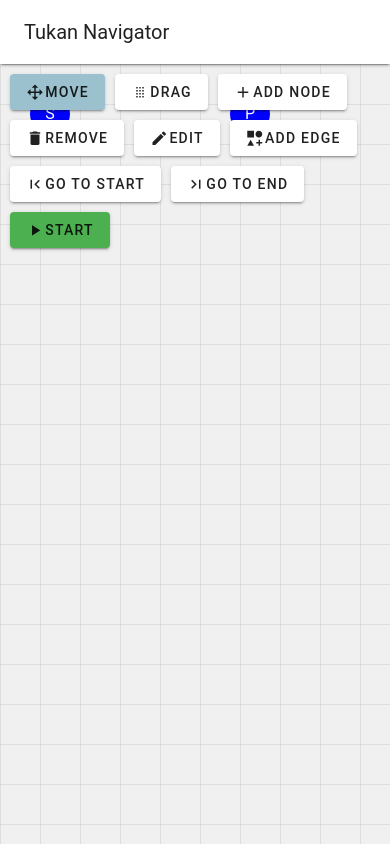
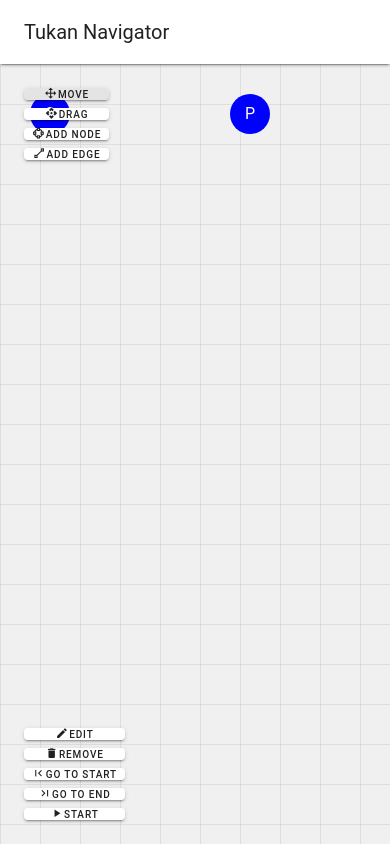
Before and after one commit to smugg99/Tukan-Navigator, a Vue app in the folder web/tukan-navigator/: page / in a window 390 px wide. Built offline with nearby package versions, Linux system fonts and the light colour scheme.

Commit message:
more size compatibility on mobile

```diff
--- a/web/tukan-navigator/src/App.vue
+++ b/web/tukan-navigator/src/App.vue
@@ -23,8 +23,8 @@
 
 <style>
 html, body {
+  overflow: hidden;
   height: 100%;
   margin: 0;
-  overflow: hidden;
 }
 </style>
--- a/web/tukan-navigator/src/components/Graph.vue
+++ b/web/tukan-navigator/src/components/Graph.vue
@@ -109,66 +109,85 @@
           </svg>
 
           <!-- Button group outside SVG for z-index stacking -->
-          <div class="button-group">
+          <div class="button-group top">
             <!-- Buttons with icons and gaps -->
             <v-btn
               :class="{ 'v-btn--active': mode === 'pan' }"
               @click.stop="setMode('pan')"
-              dense
+              :size="isMobile ? 'x-small' : 'large'"
+              density="comfortable"
             >
               <v-icon>mdi-cursor-move</v-icon> Move
             </v-btn>
+
             <v-btn
               :class="{ 'v-btn--active': mode === 'drag' }"
               @click.stop="setMode('drag')"
-              dense
+              :size="isMobile ? 'x-small' : 'large'"
+              density="comfortable"
             >
-              <v-icon>mdi-drag</v-icon> Drag
+              <v-icon>mdi-drag-variant</v-icon> Drag
             </v-btn>
+
             <v-btn
               :class="{ 'v-btn--active': mode === 'add' }"
               @click.stop="setMode('add')"
-              dense
+              :size="isMobile ? 'x-small' : 'large'"
+              density="comfortable"
             >
-              <v-icon>mdi-plus</v-icon> Add Node
+              <v-icon>mdi-vector-circle</v-icon> Add Node
             </v-btn>
+
+            <v-btn
+              :class="{ 'v-btn--active': mode === 'addEdge' }"
+              @click.stop="setMode('addEdge')"
+              :size="isMobile ? 'x-small' : 'large'"
+              density="comfortable"
+            >
+              <v-icon>mdi-vector-line</v-icon> Add Edge
+            </v-btn>
+
+          </div>
+          <div class="button-group bottom">
+            <v-btn
+              :class="{ 'v-btn--active': mode === 'edit' }"
+              @click.stop="setMode('edit')"
+              :size="isMobile ? 'x-small' : 'large'"
+              density="comfortable"
+            >
+              <v-icon>mdi-pencil</v-icon> Edit
+            </v-btn>
+
             <v-btn
               :class="{ 'v-btn--active': mode === 'remove' }"
               @click.stop="setMode('remove')"
-              dense
+              :size="isMobile ? 'x-small' : 'large'"
+              density="comfortable"
             >
               <v-icon>mdi-delete</v-icon> Remove
             </v-btn>
-            <v-btn
-              :class="{ 'v-btn--active': mode === 'edit' }"
-              @click.stop="setMode('edit')"
-              dense
-            >
-              <v-icon>mdi-pencil</v-icon> Edit
-            </v-btn>
-            <v-btn
-              :class="{ 'v-btn--active': mode === 'addEdge' }"
-              @click.stop="setMode('addEdge')"
-              dense
-            >
-              <v-icon>mdi-shape-plus</v-icon> Add Edge
-            </v-btn>
+
             <v-btn
               @click.stop="panToNode('S')"
-              dense
+              :size="isMobile ? 'x-small' : 'large'"
+              density="comfortable"
             >
               <v-icon>mdi-page-first</v-icon> Go to start
             </v-btn>
+
             <v-btn
               @click.stop="panToNode('P')"
-              dense
+              :size="isMobile ? 'x-small' : 'large'"
+              density="comfortable"
             >
               <v-icon>mdi-page-last</v-icon> Go to end
             </v-btn>
+
             <v-btn
               :class="animationError ? 'error' : (animationRunning ? 'warning' : 'success')"
               @click.stop="toggleAnimation"
-              dense
+              :size="isMobile ? 'x-small' : 'large'"
+              density="comfortable"
             >
               <v-icon>{{ animationRunning ? 'mdi-stop' : (animationError ? 'mdi-replay' : 'mdi-play') }}</v-icon>
               {{ animationRunning ? 'Stop' : (animationError ? 'Restart' : 'Start') }}
@@ -222,6 +241,7 @@
       animationError: false,
       animatedPath: [],
       pathIndex: 0,
+      isMobile: false,
     };
   },
   computed: {
@@ -231,10 +251,15 @@
   },
   mounted() {
     this.throttledMouseMove = throttle(this.onMouseMove, 16);
+    this.detectMobile();
+
+
+    window.addEventListener('resize', this.detectMobile);
     window.addEventListener('mousemove', this.throttledMouseMove);
     window.addEventListener('mouseup', this.stopInteraction);
   },
   beforeDestroy() {
+    window.removeEventListener('resize', this.detectMobile);
     window.removeEventListener('mousemove', this.throttledMouseMove);
     window.removeEventListener('mouseup', this.stopInteraction);
   },
@@ -625,6 +650,27 @@
       }
     },
 
+    adjustBottomButtonGroup() {
+      // Ensure bottom button group remains visible when the keyboard is open
+      if (this.isMobile) {
+        const bottomButtonGroup = document.querySelector('.button-group.bottom');
+        if (bottomButtonGroup) {
+          bottomButtonGroup.style.visibility = 'visible';
+          setTimeout(() => {
+            const rect = bottomButtonGroup.getBoundingClientRect();
+            const isVisible = rect.bottom <= window.innerHeight;
+            if (!isVisible) {
+              bottomButtonGroup.style.visibility = 'hidden';
+            }
+          }, 300); // Adjust delay as needed for keyboard to open
+        }
+      }
+    },
+
+    detectMobile() {
+      this.isMobile = window.innerWidth <= 768 || window.innerHeight <= 520;
+    },
+
     easeInOutQuad(t) {
       return t < 0.5 ? 2 * t * t : -1 + (4 - 2 * t) * t;
     },
@@ -639,12 +685,14 @@
   padding: 0;
   overflow: hidden;
 }
+
 .svg-container {
   position: relative;
   width: 100%;
   height: 100%;
   overflow: hidden;
 }
+
 .graph-svg {
   position: absolute;
   top: 0;
@@ -653,34 +701,30 @@
   height: 100%;
   z-index: 1; /* Ensure SVG content is below buttons */
 }
+
 .button-group {
-  user-select: none;
   position: absolute;
-  top: 10px;
-  left: 10px;
+  z-index: 10;
   display: flex;
-  flex-wrap: wrap;
-  gap: 10px;
-  z-index: 10;
+  flex-direction: column;
+  gap: 8px;
+  padding: 8px;
 }
-
-.button-group .v-btn {
-  white-space: nowrap;
+.button-group.top {
+  top: 16px;
+  left: 16px;
 }
-
-.v-btn--active {
-  background-color: lightblue;
+.button-group.bottom {
+  bottom: 16px;
+  left: 16px;
 }
-
-.error {
-  background-color: #f44336 !important;
+.button-group.mobile {
+  flex-direction: row;
+  gap: 4px;
+  padding: 4px;
 }
-
-.warning {
-  background-color: #ff9800 !important;
-}
-
-.success {
-  background-color: #4caf50 !important;
+.button-group.mobile .v-btn {
+  min-width: auto; /* Adjust as needed */
+  padding: 6px 12px; /* Adjust padding */
 }
 </style>
```
